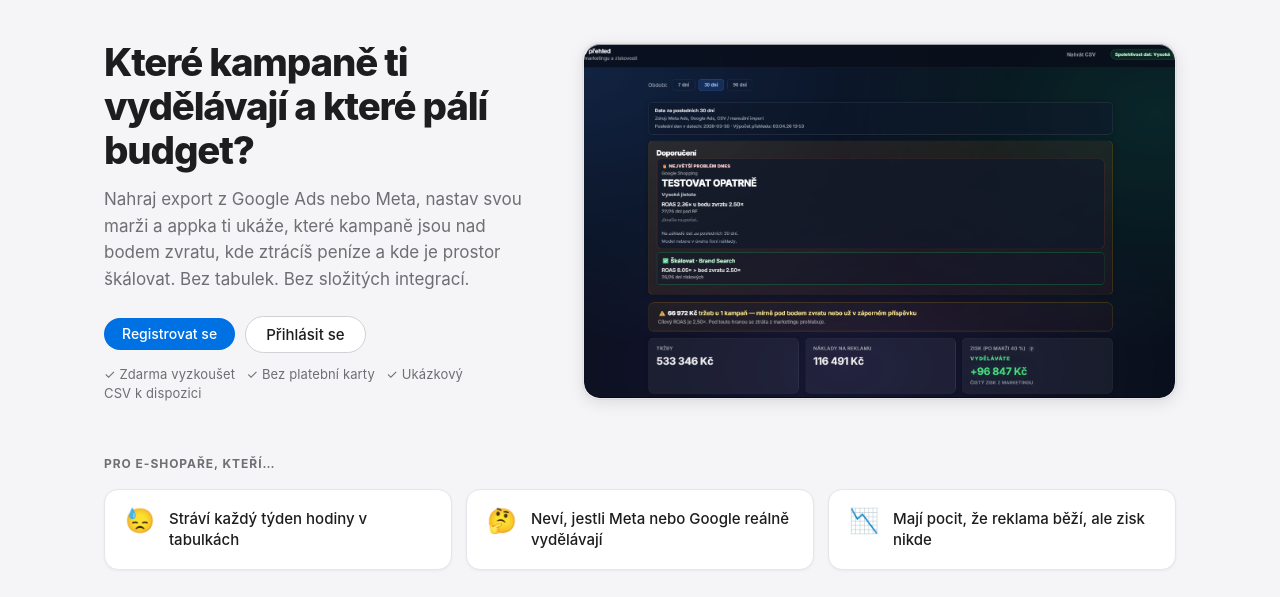
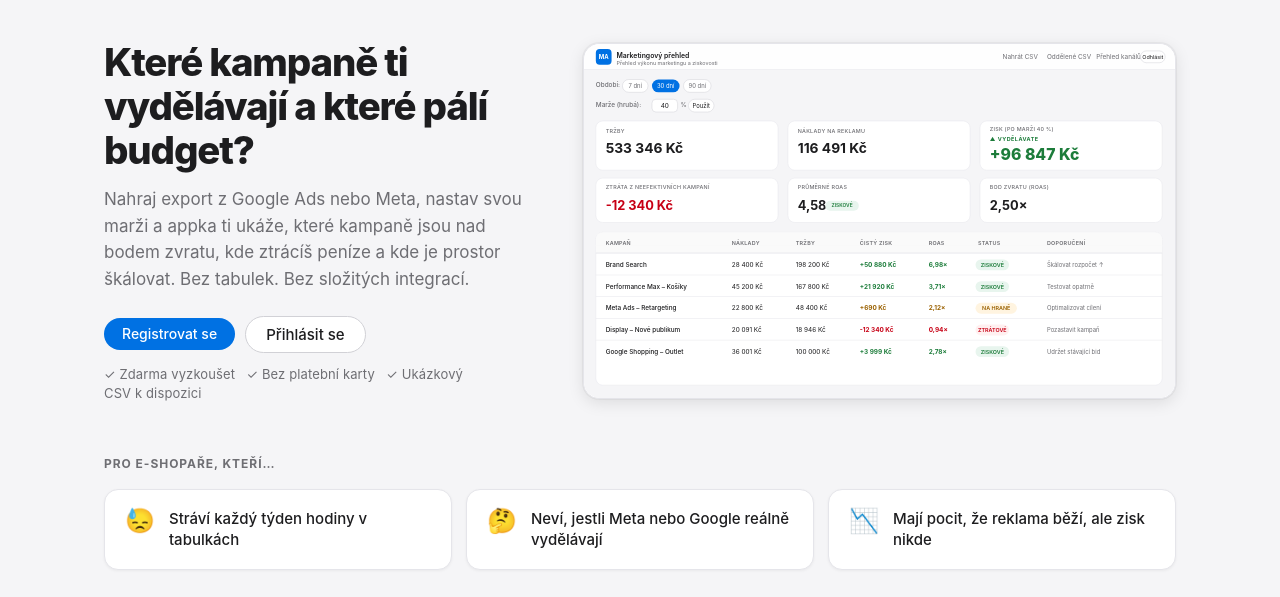
Before and after one commit to danzel24/marketing-analytics-saas, a FastAPI app: page / in a window 1280 px wide. Shown: the part 52-649 px from the top of the page. Run offline with FastAPI, Linux system fonts and the light colour scheme; parts of the project's set-up code (start-up, migrations or seed data) failed here and were passed over.

Commit message:
chore: remove Google Fonts + new SVG dashboard preview for landing page
- Strip Inter/Google Fonts preconnect from all 20 templates (~3 requests
  saved per page load, system font stack already set in styles.css)
- Replace dashboard-preview.png with dashboard-preview.svg: Apple-style
  mockup with real Czech data, always matches current design
- landing.html: point img src to .svg, remove onerror fallback

Co-Authored-By: Claude Sonnet 4.6 <noreply@anthropic.com>

```diff
--- a/app/templates/channel_overview.html
+++ b/app/templates/channel_overview.html
@@ -4,9 +4,6 @@
     <meta charset="utf-8" />
     <meta name="viewport" content="width=device-width, initial-scale=1" />
     <title>Přehled kanálů (CSV pilot) — Marketingový přehled</title>
-    <link rel="preconnect" href="https://fonts.googleapis.com" />
-    <link rel="preconnect" href="https://fonts.gstatic.com" crossorigin />
-    <link href="https://fonts.googleapis.com/css2?family=Inter:wght@400;500;600;700&display=swap" rel="stylesheet" />
     <link rel="stylesheet" href="/static/styles.css?v=2" />
     <script defer src="/static/common.js"></script>
     <script defer src="/static/channel_overview.js"></script>
--- a/app/templates/dashboard.html
+++ b/app/templates/dashboard.html
@@ -4,9 +4,6 @@
     <meta charset="utf-8" />
     <meta name="viewport" content="width=device-width, initial-scale=1" />
     <title>Marketingový přehled</title>
-    <link rel="preconnect" href="https://fonts.googleapis.com" />
-    <link rel="preconnect" href="https://fonts.gstatic.com" crossorigin />
-    <link href="https://fonts.googleapis.com/css2?family=Inter:wght@400;500;600;700;800&display=swap" rel="stylesheet" />
     <link rel="stylesheet" href="/static/styles.css?v=2" />
     <script src="https://cdn.jsdelivr.net/npm/chart.js"></script>
     <script defer src="/static/common.js"></script>
--- a/app/templates/error_404.html
+++ b/app/templates/error_404.html
@@ -4,9 +4,6 @@
     <meta charset="utf-8" />
     <meta name="viewport" content="width=device-width, initial-scale=1" />
     <title>Stránka nenalezena — Marketingový přehled</title>
-    <link rel="preconnect" href="https://fonts.googleapis.com" />
-    <link rel="preconnect" href="https://fonts.gstatic.com" crossorigin />
-    <link href="https://fonts.googleapis.com/css2?family=Inter:wght@400;500;600;700&display=swap" rel="stylesheet" />
     <link rel="stylesheet" href="/static/styles.css?v=2" />
   </head>
   <body class="auth-page">
--- a/app/templates/error_500.html
+++ b/app/templates/error_500.html
@@ -4,9 +4,6 @@
     <meta charset="utf-8" />
     <meta name="viewport" content="width=device-width, initial-scale=1" />
     <title>Chyba serveru — Marketingový přehled</title>
-    <link rel="preconnect" href="https://fonts.googleapis.com" />
-    <link rel="preconnect" href="https://fonts.gstatic.com" crossorigin />
-    <link href="https://fonts.googleapis.com/css2?family=Inter:wght@400;500;600;700&display=swap" rel="stylesheet" />
     <link rel="stylesheet" href="/static/styles.css?v=2" />
   </head>
   <body class="auth-page">
--- a/app/templates/error_http.html
+++ b/app/templates/error_http.html
@@ -4,9 +4,6 @@
     <meta charset="utf-8" />
     <meta name="viewport" content="width=device-width, initial-scale=1" />
     <title>{{ heading }} — Marketingový přehled</title>
-    <link rel="preconnect" href="https://fonts.googleapis.com" />
-    <link rel="preconnect" href="https://fonts.gstatic.com" crossorigin />
-    <link href="https://fonts.googleapis.com/css2?family=Inter:wght@400;500;600;700&display=swap" rel="stylesheet" />
     <link rel="stylesheet" href="/static/styles.css?v=2" />
   </head>
   <body class="auth-page">
--- a/app/templates/forgot_password.html
+++ b/app/templates/forgot_password.html
@@ -4,9 +4,6 @@
     <meta charset="utf-8" />
     <meta name="viewport" content="width=device-width, initial-scale=1" />
     <title>Zapomenuté heslo — Marketingový přehled</title>
-    <link rel="preconnect" href="https://fonts.googleapis.com" />
-    <link rel="preconnect" href="https://fonts.gstatic.com" crossorigin />
-    <link href="https://fonts.googleapis.com/css2?family=Inter:wght@400;500;600;700&display=swap" rel="stylesheet" />
     <link rel="stylesheet" href="/static/styles.css?v=2" />
     <script defer src="/static/common.js"></script>
     <script defer src="/static/forgot_password.js"></script>
--- a/app/templates/landing.html
+++ b/app/templates/landing.html
@@ -8,9 +8,6 @@
       content="Marketingový přehled: tržby, náklady, ROAS a doporučení. Import CSV, přehled po přihlášení."
     />
     <title>Které kampaně ti vydělávají a které pálí budget? — Marketingový přehled</title>
-    <link rel="preconnect" href="https://fonts.googleapis.com" />
-    <link rel="preconnect" href="https://fonts.gstatic.com" crossorigin />
-    <link href="https://fonts.googleapis.com/css2?family=Inter:wght@400;500;600;700;800&display=swap" rel="stylesheet" />
     <link rel="stylesheet" href="/static/styles.css?v=2" />
   </head>
   <body class="landing-page">
@@ -54,13 +51,12 @@
               <div class="landing-hero-preview__frame">
                 <img
                   class="landing-hero-preview__img"
-                  src="/static/images/dashboard-preview.png"
+                  src="/static/images/dashboard-preview.svg"
                   alt="Náhled přehledu v aplikaci: KPI, grafy vývoje a tabulka kampaní"
                   width="1200"
                   height="720"
                   loading="eager"
                   decoding="async"
-                  onerror="this.classList.add('landing-hero-preview__img--fallback')"
                 />
               </div>
             </figure>
--- a/app/templates/login.html
+++ b/app/templates/login.html
@@ -4,9 +4,6 @@
     <meta charset="utf-8" />
     <meta name="viewport" content="width=device-width, initial-scale=1" />
     <title>Přihlášení — Marketingový přehled</title>
-    <link rel="preconnect" href="https://fonts.googleapis.com" />
-    <link rel="preconnect" href="https://fonts.gstatic.com" crossorigin />
-    <link href="https://fonts.googleapis.com/css2?family=Inter:wght@400;500;600;700&display=swap" rel="stylesheet" />
     <link rel="stylesheet" href="/static/styles.css?v=2" />
     <script defer src="/static/common.js"></script>
     <script defer src="/static/login.js"></script>
--- a/app/templates/register.html
+++ b/app/templates/register.html
@@ -4,9 +4,6 @@
     <meta charset="utf-8" />
     <meta name="viewport" content="width=device-width, initial-scale=1" />
     <title>Registrace — Marketingový přehled</title>
-    <link rel="preconnect" href="https://fonts.googleapis.com" />
-    <link rel="preconnect" href="https://fonts.gstatic.com" crossorigin />
-    <link href="https://fonts.googleapis.com/css2?family=Inter:wght@400;500;600;700&display=swap" rel="stylesheet" />
     <link rel="stylesheet" href="/static/styles.css?v=2" />
     <script defer src="/static/common.js"></script>
     <script defer src="/static/register.js"></script>
--- a/app/templates/reset_password.html
+++ b/app/templates/reset_password.html
@@ -4,9 +4,6 @@
     <meta charset="utf-8" />
     <meta name="viewport" content="width=device-width, initial-scale=1" />
     <title>Nové heslo — Marketingový přehled</title>
-    <link rel="preconnect" href="https://fonts.googleapis.com" />
-    <link rel="preconnect" href="https://fonts.gstatic.com" crossorigin />
-    <link href="https://fonts.googleapis.com/css2?family=Inter:wght@400;500;600;700&display=swap" rel="stylesheet" />
     <link rel="stylesheet" href="/static/styles.css?v=2" />
     <script defer src="/static/common.js"></script>
     <script defer src="/static/reset_password.js"></script>
--- a/app/templates/upload.html
+++ b/app/templates/upload.html
@@ -4,9 +4,6 @@
     <meta charset="utf-8" />
     <meta name="viewport" content="width=device-width, initial-scale=1" />
     <title>Nahrát sjednocený CSV soubor — Marketingový přehled</title>
-    <link rel="preconnect" href="https://fonts.googleapis.com" />
-    <link rel="preconnect" href="https://fonts.gstatic.com" crossorigin />
-    <link href="https://fonts.googleapis.com/css2?family=Inter:wght@400;500;600;700&display=swap" rel="stylesheet" />
     <link rel="stylesheet" href="/static/styles.css?v=2" />
     <script defer src="/static/common.js"></script>
     <script defer src="/static/upload.js"></script>
--- a/app/templates/upload_multi.html
+++ b/app/templates/upload_multi.html
@@ -4,9 +4,6 @@
     <meta charset="utf-8" />
     <meta name="viewport" content="width=device-width, initial-scale=1" />
     <title>Oddělené CSV importy — Marketingový přehled</title>
-    <link rel="preconnect" href="https://fonts.googleapis.com" />
-    <link rel="preconnect" href="https://fonts.gstatic.com" crossorigin />
-    <link href="https://fonts.googleapis.com/css2?family=Inter:wght@400;500;600;700&display=swap" rel="stylesheet" />
     <link rel="stylesheet" href="/static/styles.css?v=2" />
     <script defer src="/static/common.js"></script>
     <script defer src="/static/upload_multi.js"></script>
```
Also changed, not shown: app/static/images/dashboard-preview.svg (added).
